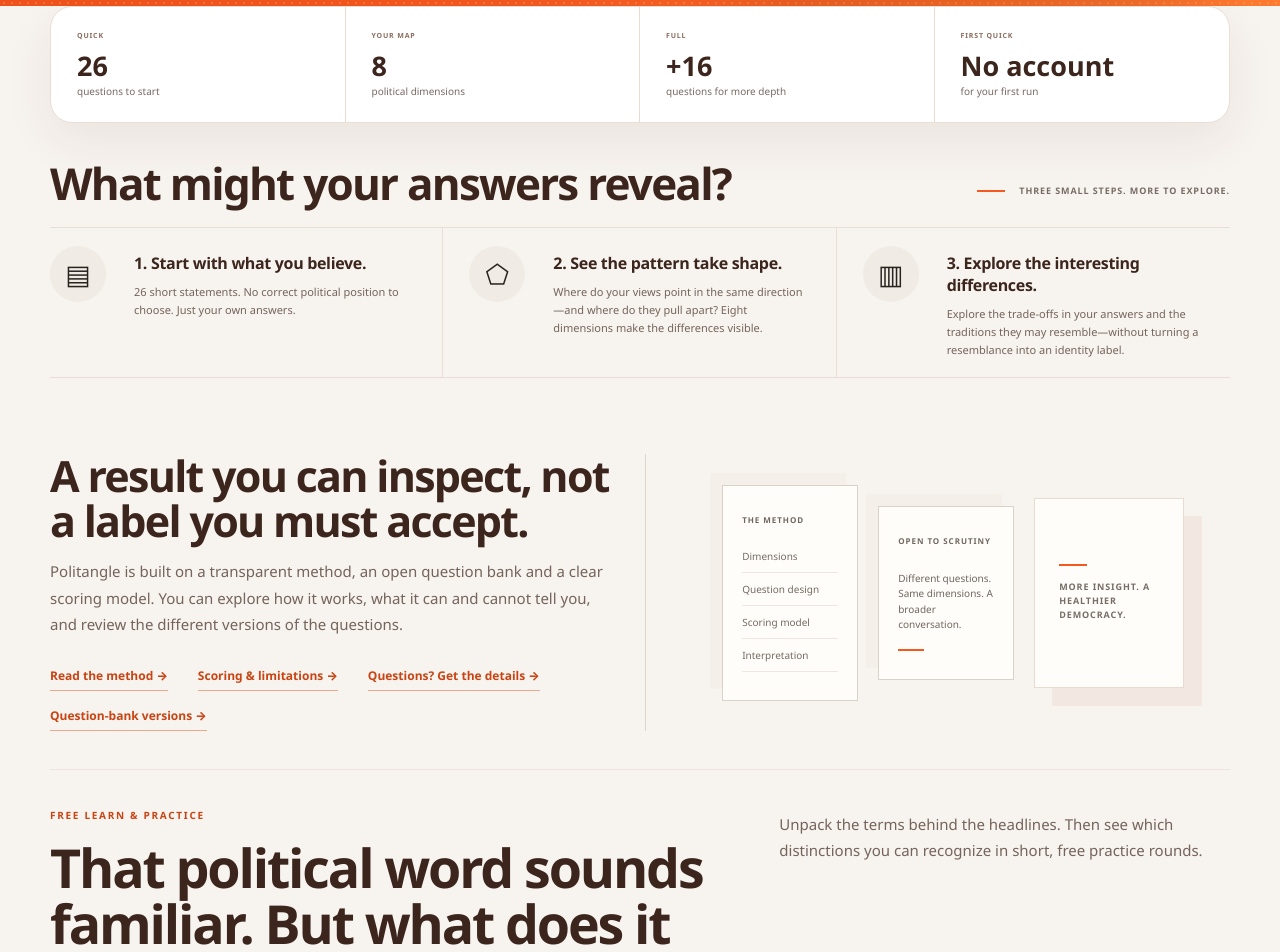
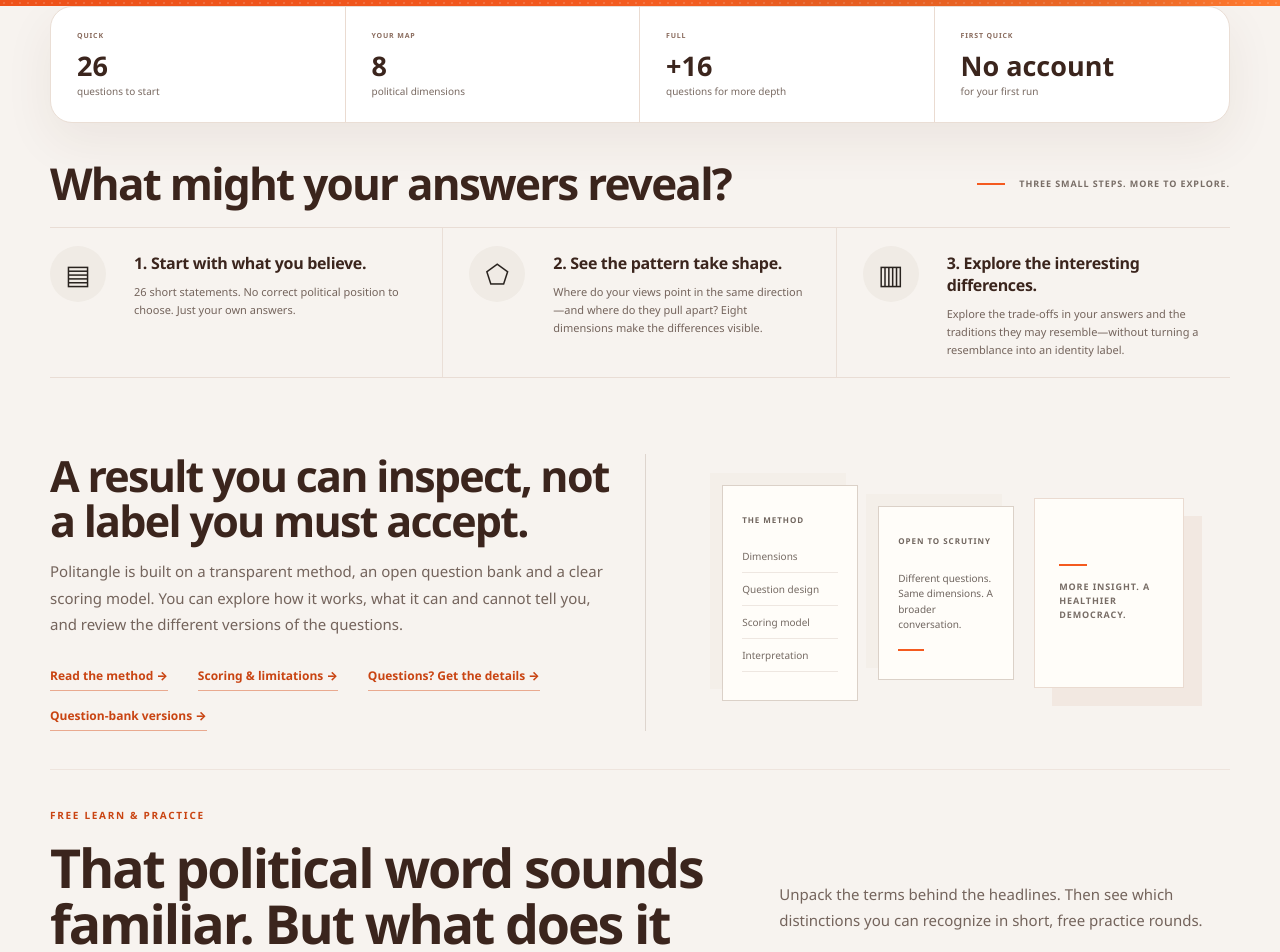
Before and after one commit to unikmo/Politangle, a Next.js app: page / in a window 1280 px wide. Shown: the part 559-1511 px from the top of the page. Built offline with nearby package versions, Linux system fonts and the light colour scheme.

Commit message:
Vertically center supporting copy beside split homepage section headings (#73)
* Center supporting text vertically beside split section headlines on desktop

* Guard centered split-section supporting text and responsive fallback

```diff
--- a/app/site-spacing-rhythm.css
+++ b/app/site-spacing-rhythm.css
@@ -48,3 +48,24 @@
  .school-public-hero-grid{padding-top:28px;padding-bottom:28px}
  .school-public-privacy{padding-top:28px;padding-bottom:28px}
 }
+
+/* Align supporting explanations with the visual middle of their adjacent
+   multi-line section headings, instead of the top kicker line. */
+@media(min-width:1001px){
+  .home .p-section-head:has(> p){
+    align-items:center;
+  }
+  .home .p-section-head > p{
+    align-self:center;
+    margin:0;
+  }
+  .home .p-title-row{
+    align-items:center;
+  }
+}
+@media(max-width:1000px){
+  .home .p-section-head > p{
+    align-self:start;
+    margin:0;
+  }
+}
```
Also changed, not shown: 1 other file (tests, documents, lock files or other folders).
